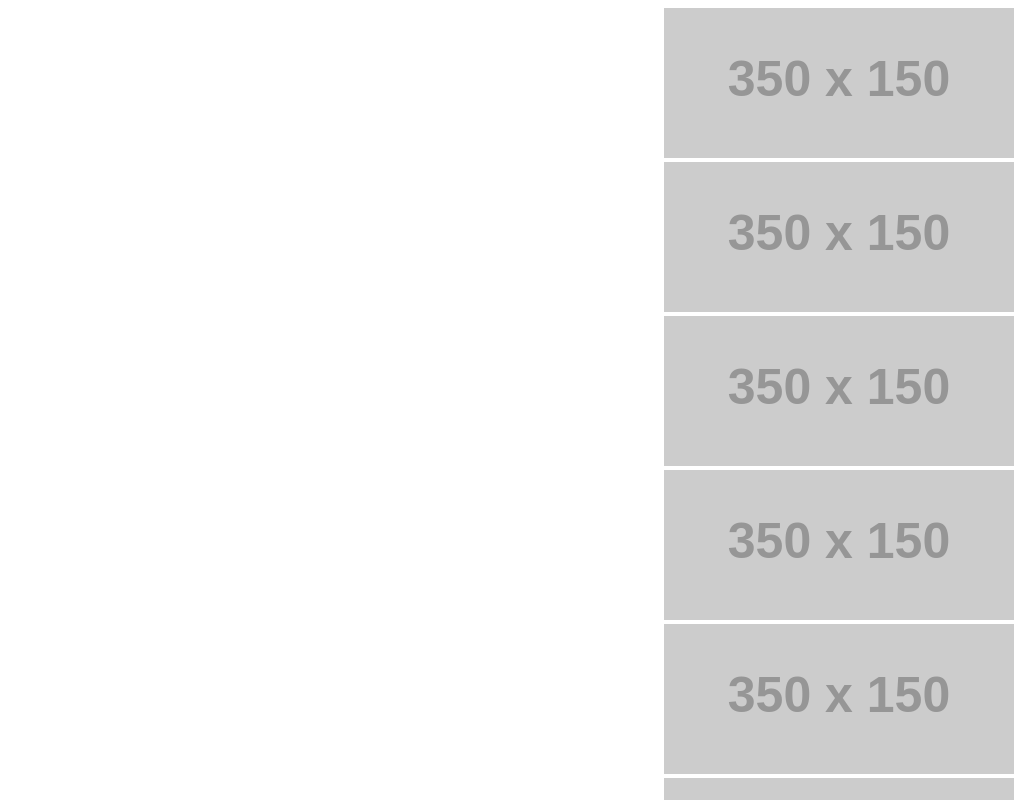
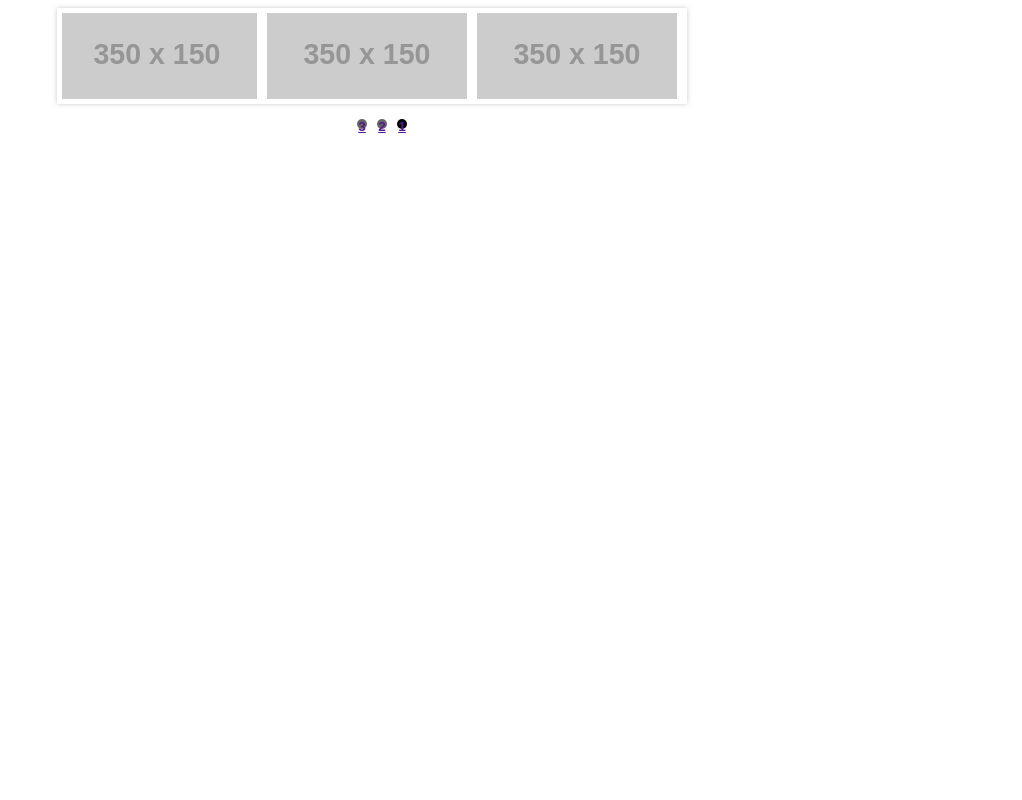
Before and after one commit to goukumar/bx-slider-RTL, a plain HTML site: page index.html in a window 1280 px wide. Shown: the top 800 px of the page, without its empty margins (258-1280 px from the left). Drawn offline with nearby package versions, Linux system fonts and the light colour scheme; placeholder pictures from the web are drawn by us.

Commit message:
Update index.html

```diff
--- a/index.html
+++ b/index.html
@@ -9,8 +9,8 @@
 	</style>
 		<title>Examples | Responsive jQuery Slider | bxSlider</title>
 		<script src="http://ajax.googleapis.com/ajax/libs/jquery/1.8.2/jquery.min.js"></script>
-		<script src="jquery.bxslider.js"></script>
-		<link href="jquery.bxslider.css" rel="stylesheet" />
+		<script src="jquery-bxslider.js"></script>
+		<link href="jquery-bxslider.css" rel="stylesheet" />
 	</head>
 	<body class="example-item carousel-demystified" data-twttr-rendered="true">
 
```
